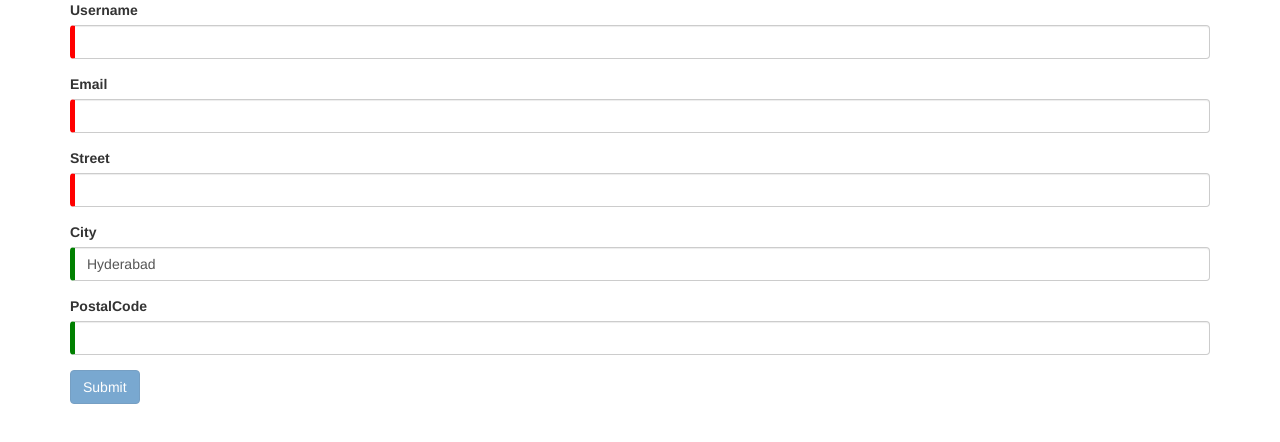
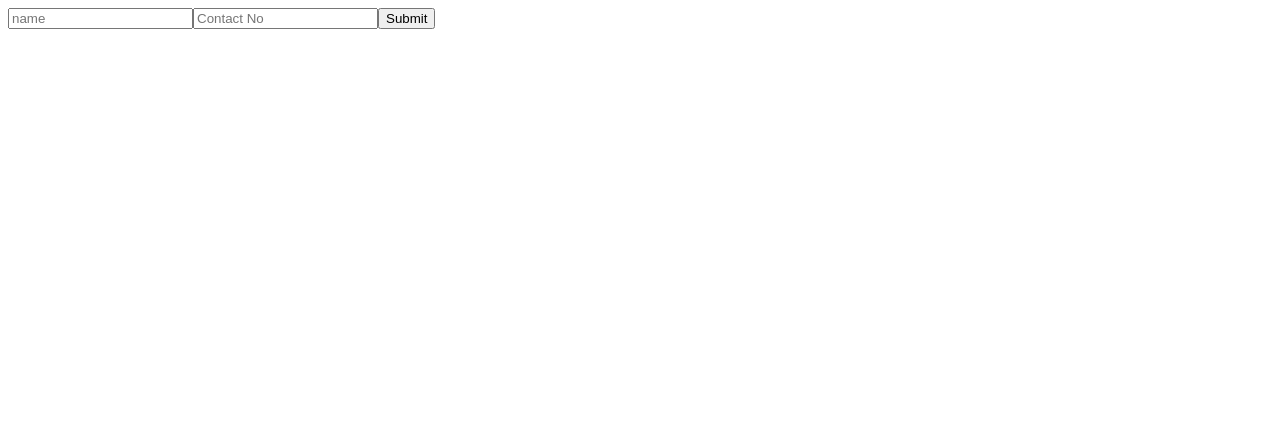
Before and after one commit to manohar427/angular2, an Angular app in the folder sample-ang-cli-1/: page / in a window 1280 px wide. Shown: the top 442 px of the page. Built offline with nearby package versions, Linux system fonts and the light colour scheme.

Commit message:
Form changes

```diff
--- a/sample-ang-cli-1/src/app/app.module.ts
+++ b/sample-ang-cli-1/src/app/app.module.ts
@@ -1,22 +1,23 @@
 import { BrowserModule } from '@angular/platform-browser';
 import { NgModule } from '@angular/core';
 import { AppComponent } from './app.component';
-import {MyChild} from './app.child';
-import {SizerComponent} from './app.sizer.component';
-import { FormsModule }   from '@angular/forms';
-import {AppComponentTB} from './app.appcomponent';
-import {AppTBChildComponent} from './app.appChildComponent';
-import {StructuralDirect} from './app.str.direct';
-import {Email} from './app.email';
-import {SwitchComponents} from './app.switch';
-import {Form1} from './app.forms';
-import {TemplateDrivForm} from './app.template.driven.form';
+import { MyChild } from './app.child';
+import { SizerComponent } from './app.sizer.component';
+import { FormsModule, ReactiveFormsModule } from '@angular/forms';
+import { AppComponentTB } from './app.appcomponent';
+import { AppTBChildComponent } from './app.appChildComponent';
+import { StructuralDirect } from './app.str.direct';
+import { Email } from './app.email';
+import { SwitchComponents } from './app.switch';
+import { Form1 } from './app.forms';
+import { TemplateDrivForm } from './app.template.driven.form';
+import { ReactForm } from './app.reactive.form';
 
 @NgModule({
-  declarations: [AppComponent,MyChild,SizerComponent,AppComponentTB,AppTBChildComponent,
-    StructuralDirect,Email,SwitchComponents,Form1,TemplateDrivForm],
-  imports: [BrowserModule,FormsModule],
- // bootstrap: [AppComponent]
- bootstrap: [TemplateDrivForm]
+  declarations: [AppComponent, MyChild, SizerComponent, AppComponentTB, AppTBChildComponent,
+    StructuralDirect, Email, SwitchComponents, Form1, TemplateDrivForm, ReactForm],
+  imports: [BrowserModule, FormsModule, ReactiveFormsModule],
+  // bootstrap: [AppComponent]
+  bootstrap: [ReactForm]
 })
 export class AppModule { }
--- /dev/null
+++ b/sample-ang-cli-1/src/app/app.reactive.form.ts
@@ -0,0 +1,26 @@
+import { Component, OnInit } from '@angular/core';
+import { FormControl, FormGroup } from '@angular/forms';
+import { Contacts } from './contact.interface';
+
+
+@Component({
+    selector: 'app-root',
+    templateUrl: `react.form.html`
+})
+export class ReactForm implements OnInit {
+    contactInfo: FormGroup;
+    ngOnInit() {
+        this.contactInfo = new FormGroup(
+            {
+                name: new FormControl(''),
+                contactno: new FormControl(''),
+            }
+        );
+
+
+    }
+
+    submit({ value, valid }: { value: Contacts, valid: boolean }) {
+        console.log('Form data:' + JSON.stringify(value));
+    }
+}
--- /dev/null
+++ b/sample-ang-cli-1/src/app/contact.interface.ts
@@ -0,0 +1,4 @@
+export interface Contacts{
+    name:String;
+    contactNo:number;
+}
--- /dev/null
+++ b/sample-ang-cli-1/src/app/react.form.html
@@ -0,0 +1,5 @@
+<form novalidate (ngSubmit)='submit(contactInfo)' [formGroup]='contactInfo'>
+    <input type="text" placeholder="name" formControlName='name'>
+    <input type="text" placeholder="Contact No" formControlName='contactno'>
+    <button type="submit">Submit</button>
+</form>
```
